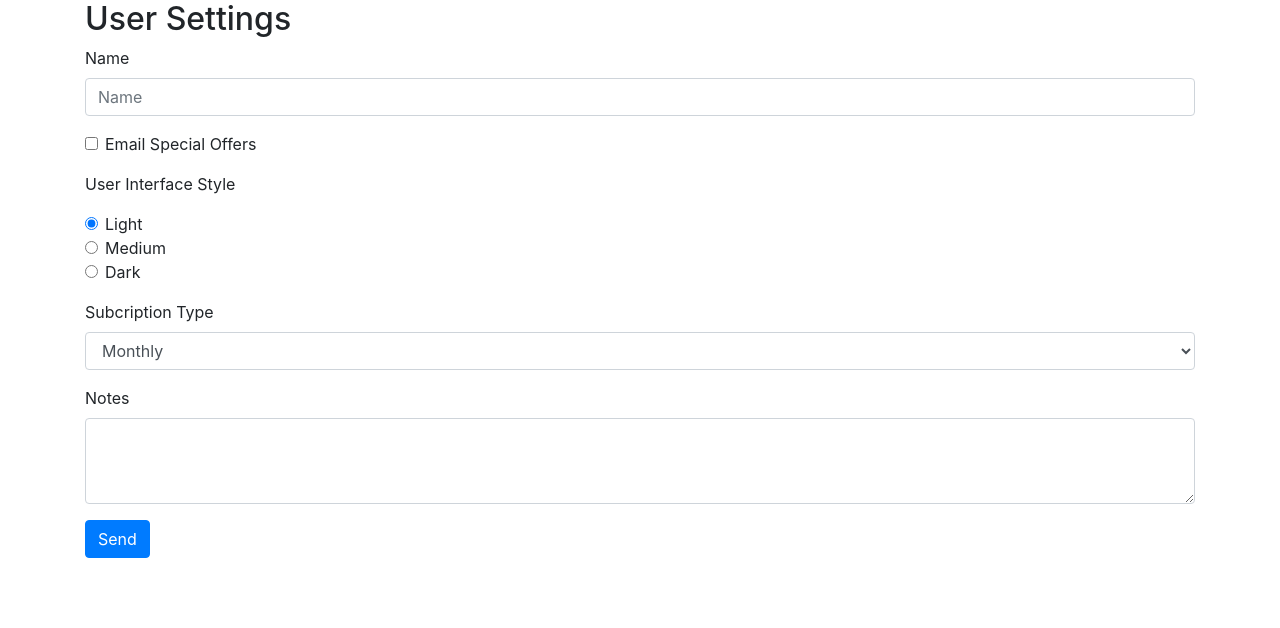
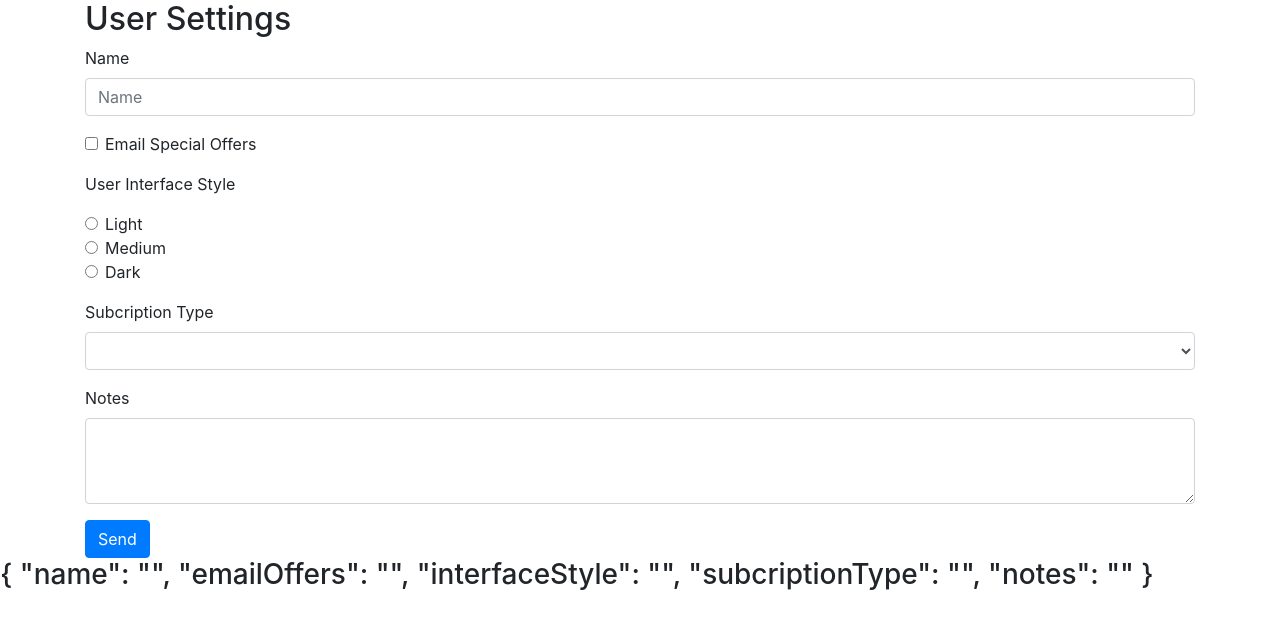
Before and after one commit to chethandb/angular-forms-demo, an Angular app: page / in a window 1280 px wide. Shown: the top 628 px of the page. Built offline with nearby package versions, Linux system fonts and the light colour scheme.

Commit message:
ways to add and access the ngForm deriective, ex

```diff
--- a/src/app/user-settings-form/user-settings-form.component.html
+++ b/src/app/user-settings-form/user-settings-form.component.html
@@ -1,13 +1,14 @@
 <div class="container">
     <h2>User Settings</h2>
-    <form>
+
+    <form #form="ngForm">
         <div class="form-group">
             <label for="name">Name</label>
-            <input id="name" name="name" class="form-control" placeholder="Name" />
+            <input id="name" name="name" class="form-control" placeholder="Name" ngModel />
         </div>
 
         <div class="form-group form-check">
-            <input class="form-check-input" type="checkbox" id="emailOffers" name="emailOffers" />
+            <input class="form-check-input" type="checkbox" id="emailOffers" name="emailOffers" ngModel />
             <label class="form-check-label" for="emailOffers">Email Special Offers</label>
         </div>
 
@@ -15,19 +16,21 @@
         <div class="form-group">
             <div class="form-check">
                 <input class="form-check-input" type="radio" name="interfaceStyle" id="lightInterface" value="light"
-                    checked>
+                    ngModel>
                 <label class="form-check-label" for="lightInterface">
                     Light
                 </label>
             </div>
             <div class="form-check">
-                <input class="form-check-input" type="radio" name="interfaceStyle" id="mediumInterface" value="medium">
+                <input class="form-check-input" type="radio" name="interfaceStyle" id="mediumInterface" value="medium"
+                    ngModel>
                 <label class="form-check-label" for="mediumInterface">
                     Medium
                 </label>
             </div>
             <div class="form-check">
-                <input class="form-check-input" type="radio" name="interfaceStyle" id="darkInterface" value="dark">
+                <input class="form-check-input" type="radio" name="interfaceStyle" id="darkInterface" value="dark"
+                    ngModel>
                 <label class="form-check-label" for="darkInterface">
                     Dark
                 </label>
@@ -36,7 +39,7 @@
 
         <div class="form-group">
             <label for="subcriptionType">Subcription Type</label>
-            <select class="form-control" id="subcriptionType">
+            <select class="form-control" id="subcriptionType" name="subcriptionType" ngModel>
                 <option>Monthly</option>
                 <option>Annual</option>
                 <option>Lifetime</option>
@@ -45,9 +48,11 @@
 
         <div class="form-group">
             <label for="notes">Notes</label>
-            <textarea id="notes" name="notes" class="form-control" rows="3"></textarea>
+            <textarea id="notes" name="notes" class="form-control" rows="3" ngModel></textarea>
         </div>
 
         <button class="btn btn-primary">Send</button>
     </form>
 </div>
+
+<h3>{{ form.value | json }}</h3>
```
